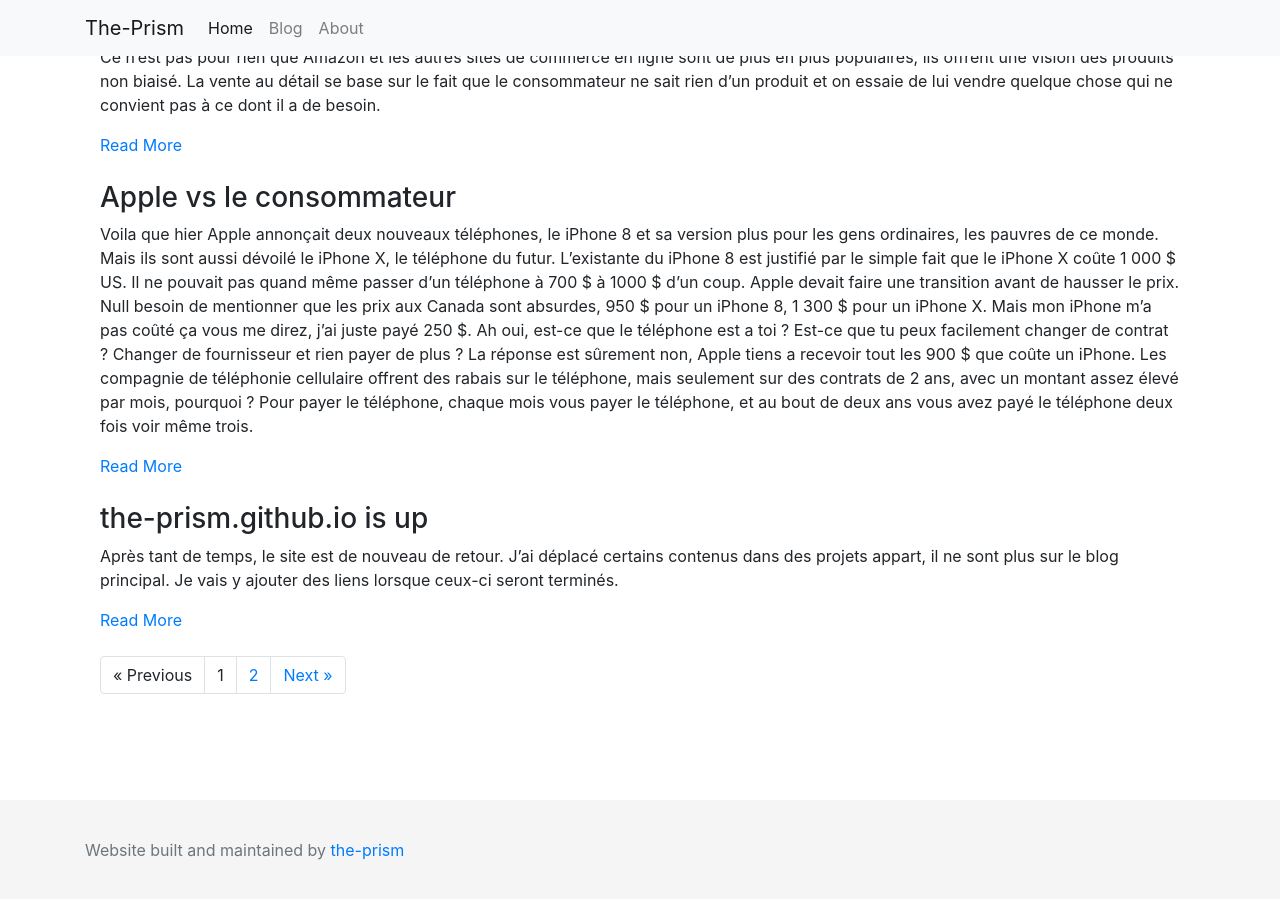
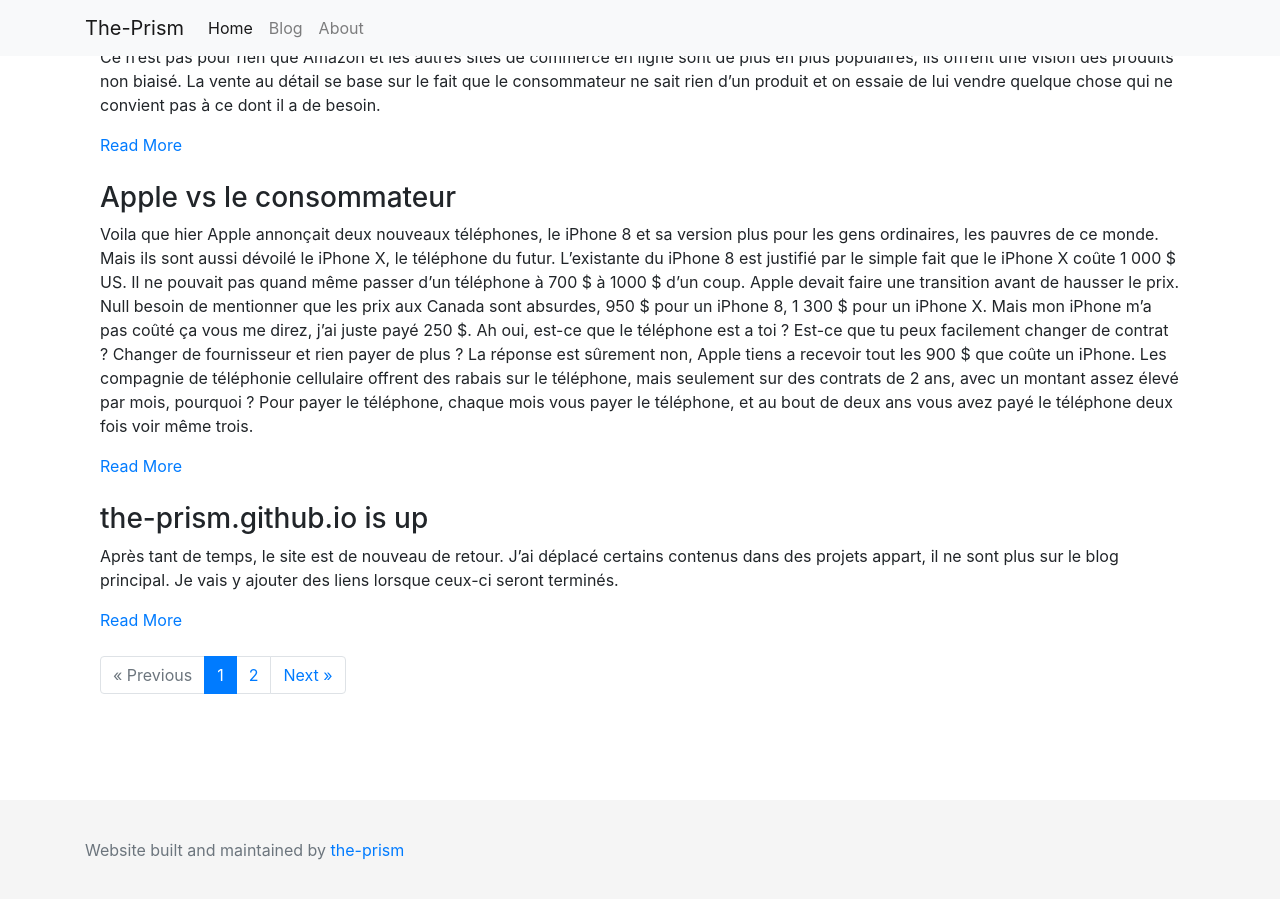
Before and after one commit to the-prism/website, a Jekyll site: the page built from index.html, in a window 1280 px wide and 900 px high, scrolled down 1111 px. Built offline with Jekyll 4.4.1, drawn with Linux system fonts in a browser that asks for light colours; the list of posts is cut into pages by our own code.

Commit message:
Better than ever

```diff
--- a/index.html
+++ b/index.html
@@ -63,12 +63,12 @@ title: Home
   {% if paginator.previous_page %}
     <li class="page-item"><a class="page-link" href="{{ paginator.previous_page_path | prepend: site.baseurl | replace: '//', '/' }}">&laquo; Previous</a></li>
   {% else %}
-    <li class="page-item"><a class="page-link">&laquo; Previous</a></li>
+    <li class="page-item disabled"><span class="page-link">&laquo; Previous</span></li>
   {% endif %}
 
   {% for page in (1..paginator.total_pages) %}
     {% if page == paginator.page %}
-      <li class="page-item"><a class="page-link">{{ page }}</a></li>
+      <li class="page-item active"><span class="page-link">{{ page }}</span></li>
     {% elsif page == 1 %}
       <li class="page-item"><a class="page-link" href="{{ paginator.previous_page_path | prepend: site.baseurl | replace: '//', '/' }}">{{ page }}</a></li>
     {% else %}
@@ -79,7 +79,7 @@ title: Home
   {% if paginator.next_page %}
     <li class="page-item"><a class="page-link" href="{{ paginator.next_page_path | prepend: site.baseurl | replace: '//', '/' }}">Next &raquo;</a></li>
   {% else %}
-    <li class="page-item"><a class="page-link">Next &raquo;</a></li>
+    <li class="page-item disabled"><span class="page-link">Next &raquo;</span></li>
   {% endif %}
 </ul>
 {% endif %}
```
